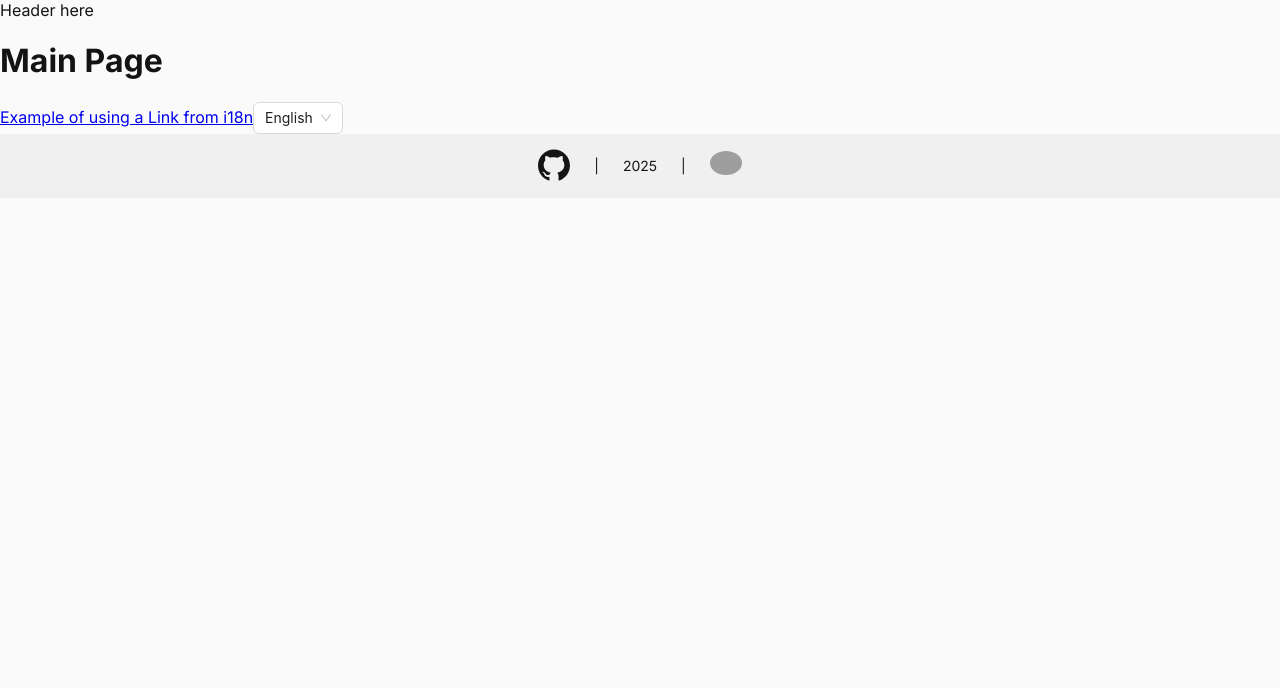
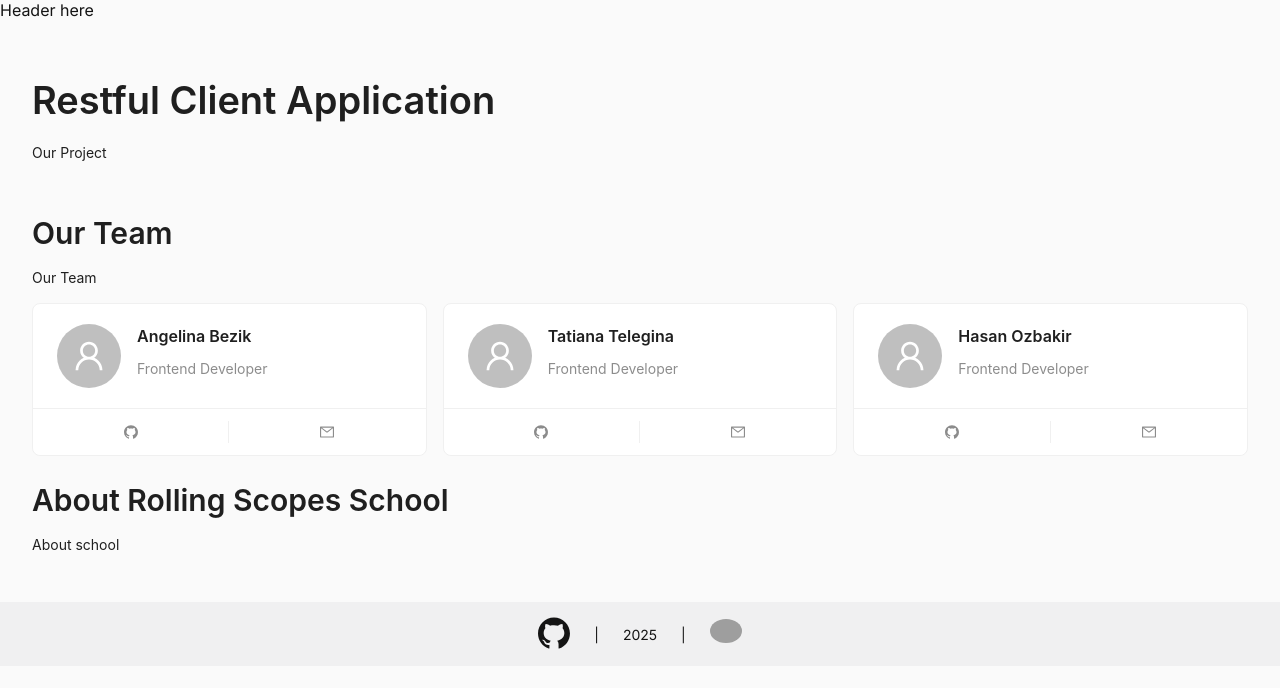
Before and after one commit to AngelinaBz/rest-client-app, a Next.js app: page /en in a window 1280 px wide. Shown: the top 688 px of the page. Built offline with nearby package versions, Linux system fonts and the light colour scheme; grey boxes are pictures that could not be loaded; what @ant-design/nextjs-registry would draw is missing.

Commit message:
feat: add the main page layout

```diff
--- a/messages/en.json
+++ b/messages/en.json
@@ -1,7 +1,17 @@
 {
   "MainPage": {
-    "title": "Main Page",
-    "link": "Example of using a Link from i18n"
+    "title": "Restful Client Application",
+    "description": "Our Project",
+    "teamTitle": "Our Team",
+    "teamDescription": "Our Team",
+    "schoolTitle": "About Rolling Scopes School",
+    "schoolDescription": "About school"
+  },
+  "Team": {
+    "teamMember1Name": "Angelina Bezik",
+    "teamMember2Name": "Tatiana Telegina",
+    "teamMember3Name": "Hasan Ozbakir",
+    "teamMemberRole": "Frontend Developer"
   },
   "LocaleSwitcher": {
     "locale": "{locale, select, ru {Russian} en {English} other {Other}}"
--- a/messages/ru.json
+++ b/messages/ru.json
@@ -1,7 +1,17 @@
 {
   "MainPage": {
-    "title": "Главная страница",
-    "link": "Пример использования Link из i18n"
+    "title": "Restful Client приложение",
+    "description": "Наш проект",
+    "teamTitle": "Наша Команда",
+    "teamDescription": "Наша Команда",
+    "schoolTitle": "Про Rolling Scopes School",
+    "schoolDescription": "О школе"
+  },
+  "Team": {
+    "teamMember1Name": "Ангелина Безик",
+    "teamMember2Name": "Татьяна Телегина",
+    "teamMember3Name": "Хасан Озбакир",
+    "teamMemberRole": "Frontend разработчик"
   },
   "LocaleSwitcher": {
     "locale": "{locale, select, ru {Русский} en {Английский} other {Другой}}"
--- a/src/app/[locale]/page.tsx
+++ b/src/app/[locale]/page.tsx
@@ -1,15 +1,5 @@
-import { useTranslations } from 'next-intl';
-import { Link } from '@/i18n/navigation';
-import { Routes } from '@/types/routes';
-import LocaleSwitcher from '@/components/locale-switcher/locale-switcher';
+import MainContent from '@/components/main-content/main-content';
 
 export default function MainPage() {
-  const t = useTranslations('MainPage');
-  return (
-    <div>
-      <h1>{t('title')}</h1>
-      <Link href={Routes.MAIN}>{t('link')}</Link>
-      <LocaleSwitcher />
-    </div>
-  );
+  return <MainContent />;
 }
--- /dev/null
+++ b/src/components/main-content/main-content.module.css
@@ -0,0 +1,5 @@
+.main {
+  display: flex;
+  flex-direction: column;
+  padding: 2rem;
+}
--- /dev/null
+++ b/src/components/main-content/main-content.tsx
@@ -0,0 +1,26 @@
+'use client';
+
+import { useTranslations } from 'next-intl';
+import { Typography } from 'antd';
+import Team from '../team/team';
+import styles from './main-content.module.css';
+
+const { Title, Paragraph } = Typography;
+
+const MainContent = () => {
+  const t = useTranslations('MainPage');
+
+  return (
+    <div className={styles.main}>
+      <Title>{t('title')}</Title>
+      <Paragraph>{t('description')}</Paragraph>
+      <Title level={2}>{t('teamTitle')}</Title>
+      <Paragraph>{t('teamDescription')}</Paragraph>
+      <Team />
+      <Title level={2}>{t('schoolTitle')}</Title>
+      <Paragraph>{t('schoolDescription')}</Paragraph>
+    </div>
+  );
+};
+
+export default MainContent;
--- /dev/null
+++ b/src/components/team/team.module.css
@@ -0,0 +1,3 @@
+.card {
+  max-width: 400px;
+}
--- /dev/null
+++ b/src/components/team/team.tsx
@@ -0,0 +1,70 @@
+'use client';
+
+import { useTranslations } from 'next-intl';
+import { Avatar, Card, Col, Row } from 'antd';
+import { UserOutlined, GithubOutlined, MailOutlined } from '@ant-design/icons';
+import { TeamMember } from '@/types';
+import styles from './team.module.css';
+
+const Team = () => {
+  const t = useTranslations('Team');
+  const teamMembers: TeamMember[] = [
+    {
+      name: t('teamMember1Name'),
+      role: t('teamMemberRole'),
+      github: 'https://github.com/AngelinaBz',
+      mail: 'angelina1337bz@gmail.com',
+    },
+    {
+      name: t('teamMember2Name'),
+      role: t('teamMemberRole'),
+      github: 'https://github.com/pambaka',
+      mail: 'tanya.pambaka@gmail.com',
+    },
+    {
+      name: t('teamMember3Name'),
+      role: t('teamMemberRole'),
+      github: 'https://github.com/hasanozbakir',
+      mail: 'hasan.h.ozbakir@gmail.com',
+    },
+  ];
+
+  return (
+    <Row justify="space-around" gutter={16}>
+      {teamMembers.map((member, index) => (
+        <Col span={8} key={index}>
+          <Card
+            hoverable
+            className={styles.card}
+            actions={[
+              <a
+                href={member.github}
+                target="_blank"
+                rel="noopener noreferrer"
+                key="github"
+              >
+                <GithubOutlined />
+              </a>,
+              <a
+                href={`mailto:${member.mail}`}
+                target="_blank"
+                rel="noopener noreferrer"
+                key="mailto"
+              >
+                <MailOutlined />
+              </a>,
+            ]}
+          >
+            <Card.Meta
+              avatar={<Avatar size={64} icon={<UserOutlined />} />}
+              title={member.name}
+              description={member.role}
+            />
+          </Card>
+        </Col>
+      ))}
+    </Row>
+  );
+};
+
+export default Team;
```
Also changed, not shown: src/types/index.ts (+7 -0 lines).
